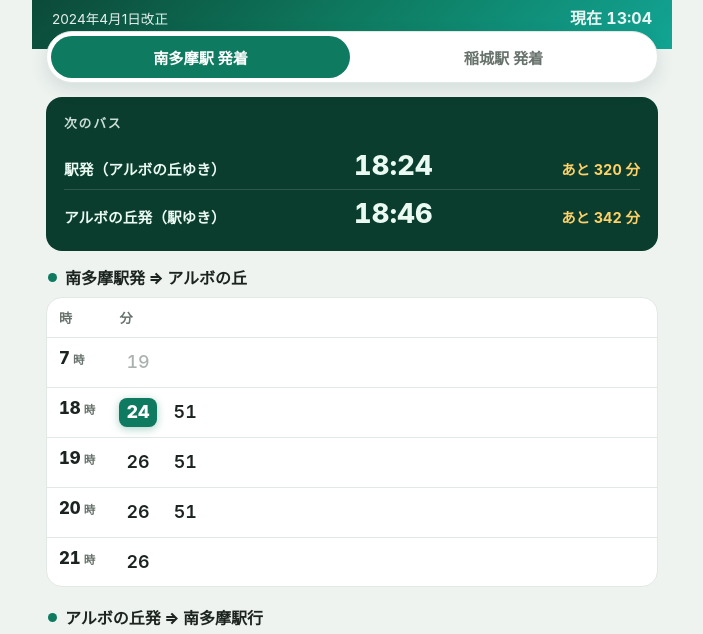
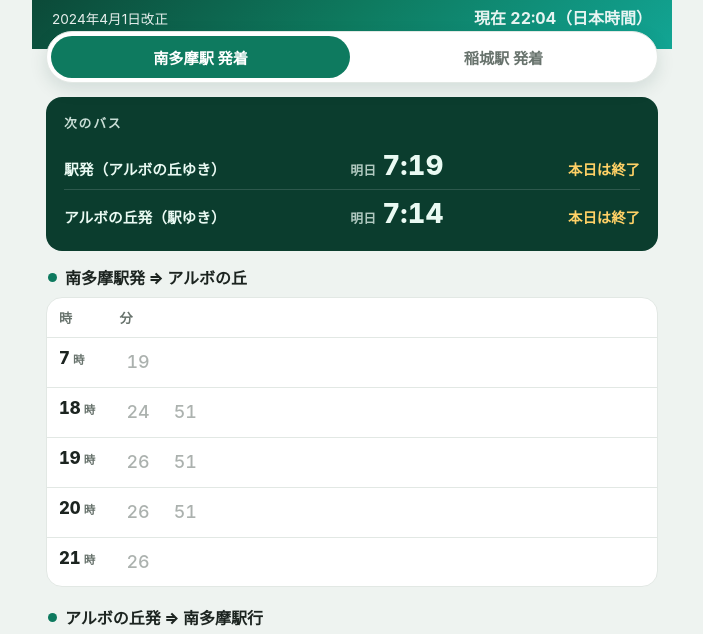
Before and after one commit to talomina/congenial-octo-guide, a plain HTML site: page index.html in a window 1280 px wide. Shown: the part 89-723 px from the top of the page, without its empty margins (288-991 px from the left). Drawn offline with Linux system fonts and the light colour scheme.

Commit message:
現在時刻の判定を日本時間(Asia/Tokyo)に固定し、海外から開いてもズレないようにした

```diff
--- a/index.html
+++ b/index.html
@@ -176,6 +176,19 @@ let currentStation = "minamitama";
 
 function pad(n) { return String(n).padStart(2, "0"); }
 
+// 閲覧者のタイムゾーンに依らず、日本時間で判定する
+function tokyoTime() {
+    const parts = new Intl.DateTimeFormat("en-US", {
+        timeZone: "Asia/Tokyo", hour: "numeric", minute: "numeric", hourCycle: "h23"
+    }).formatToParts(new Date());
+    let h = 0, m = 0;
+    parts.forEach(p => {
+        if (p.type === "hour") h = parseInt(p.value, 10) % 24;
+        if (p.type === "minute") m = parseInt(p.value, 10);
+    });
+    return { hours: h, minutes: m };
+}
+
 function nextDeparture(dirObj, nowMin) {
     const times = [];
     dirObj.rows.forEach(([h, ms]) => ms.forEach(m => times.push(h * 60 + m)));
@@ -185,12 +198,12 @@ function nextDeparture(dirObj, nowMin) {
 }
 
 function render() {
-    const now = new Date();
-    const nowMin = now.getHours() * 60 + now.getMinutes();
+    const now = tokyoTime();
+    const nowMin = now.hours * 60 + now.minutes;
     const st = STATIONS[currentStation];
 
     document.getElementById("clock").textContent =
-        "現在 " + now.getHours() + ":" + pad(now.getMinutes());
+        "現在 " + now.hours + ":" + pad(now.minutes) + "（日本時間）";
 
     // 次のバス
     const nb = document.getElementById("next-body");
@@ -230,7 +243,7 @@ function render() {
                 else if (t <= nowMin) cls += " past";
                 return '<span class="' + cls + '">' + pad(m) + '</span>';
             }).join("");
-            rowsHtml += '<tr' + (h === now.getHours() ? ' class="now"' : '') + '>' +
+            rowsHtml += '<tr' + (h === now.hours ? ' class="now"' : '') + '>' +
                 '<td class="hour">' + h + '<small> 時</small></td>' +
                 '<td><div class="mins">' + chips + '</div></td></tr>';
         });
```
